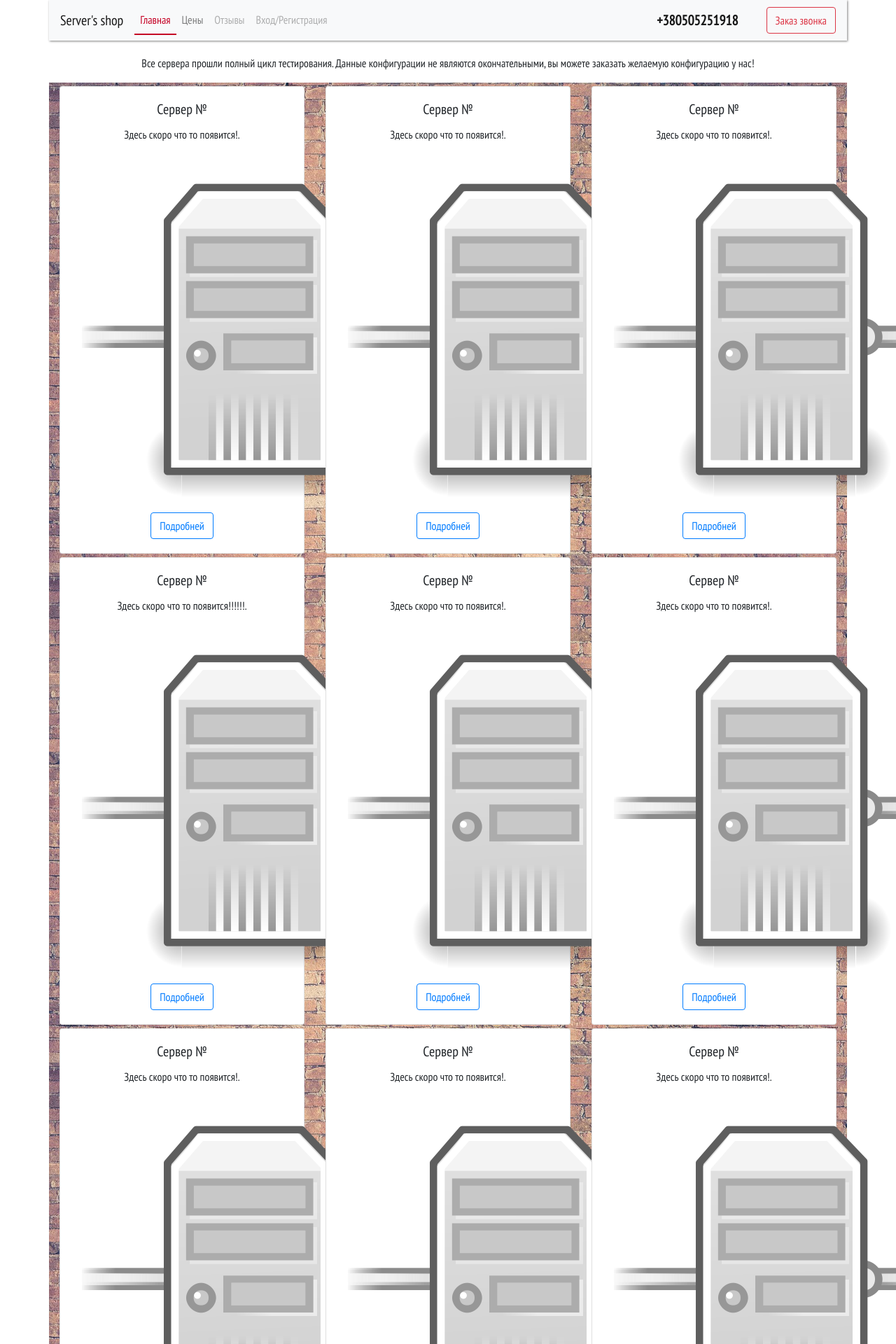
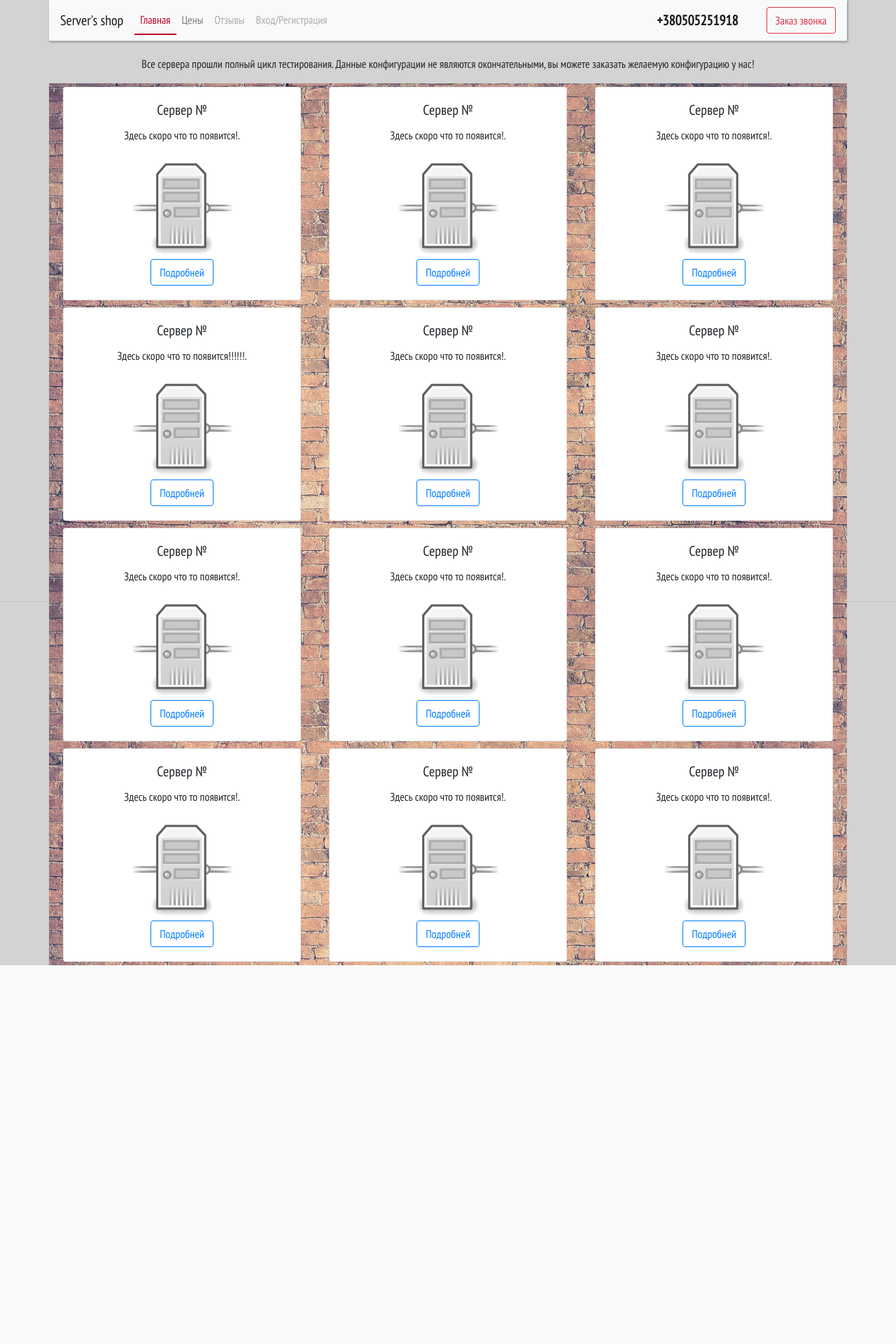
Before and after one commit to diego140584/django_site1, a Django app: page /prices/ in a window 1280 px wide; the page is wider, and only the part inside the window is pictured. Shown: the top 1920 px of that part at 70% size. After the commit the page ends 1379 px from the top of that part, so only its background shows below. Run offline with Django 3.2, Linux system fonts and the light colour scheme; some libraries are stand-ins or nearby versions.

Commit message:
some index and prices changes

```diff
--- a/servers/salesite/templates/prices.html
+++ b/servers/salesite/templates/prices.html
@@ -10,26 +10,14 @@
 </div>
 </div>
     <div class="container" style="text-align: center; background-image: url('{%static "images/server_back.jpg"  %}');">
-    <div class="row" style="margin-top: 5px">
+    <div class="row pricerow ">
         <div class="col-sm-4">
 
             <div class="card">
       <div class="card-body">
         <h5 class="card-title">Сервер №</h5>
         <p class="card-text">Здесь скоро что то появится!.</p>
-          <img src="{% static "images/little_server.png" %}" alt="">
-        <a href="#" class="btn btn-outline-primary">Подробней</a>
-      </div>
-    </div>
-
-        </div>
-        <div class="col-sm-4">
-
-                    <div class="card">
-      <div class="card-body">
-        <h5 class="card-title">Сервер №</h5>
-        <p class="card-text">Здесь скоро что то появится!.</p>
-                    <img src="{% static "images/little_server.png" %}" alt="">
+          <div class="cardimg img-fluid"> <img src="{% static "images/little_server.png" %}" alt=""></div>
 
         <a href="#" class="btn btn-outline-primary">Подробней</a>
       </div>
@@ -42,7 +30,21 @@
       <div class="card-body">
         <h5 class="card-title">Сервер №</h5>
         <p class="card-text">Здесь скоро что то появится!.</p>
-                    <img src="{% static "images/little_server.png" %}" alt="">
+          <div class="cardimg img-fluid"><div class="cardimg"><img src="{% static "images/little_server.png" %}" alt=""></div></div>
+
+        <a href="#" class="btn btn-outline-primary">Подробней</a>
+      </div>
+    </div>
+
+        </div>
+        <div class="col-sm-4">
+
+                    <div class="card">
+      <div class="card-body">
+        <h5 class="card-title">Сервер №</h5>
+        <p class="card-text">Здесь скоро что то появится!.</p>
+          <div class="cardimg img-fluid"><img src="{% static "images/little_server.png" %}" alt=""></div>
+
 
         <a href="#" class="btn btn-outline-primary">Подробней</a>
       </div>
@@ -50,14 +52,15 @@
 
         </div>
     </div>
-    <div class="row" style="margin-top: 5px">
+    <div class="row pricerow">
         <div class="col-sm-4">
 
                     <div class="card">
       <div class="card-body">
          <h5 class="card-title">Сервер №</h5>
         <p class="card-text">Здесь скоро что то появится!!!!!!.</p>
-                    <img src="{% static "images/little_server.png" %}" alt="">
+          <div class="cardimg img-fluid"><img src="{% static "images/little_server.png" %}" alt=""></div>
+
 
         <a href="#" class="btn btn-outline-primary">Подробней</a>
       </div>
@@ -70,7 +73,8 @@
       <div class="card-body">
          <h5 class="card-title">Сервер №</h5>
         <p class="card-text">Здесь скоро что то появится!.</p>
-                    <img src="{% static "images/little_server.png" %}" alt="">
+          <div class="cardimg img-fluid"><img src="{% static "images/little_server.png" %}" alt=""></div>
+
 
         <a href="#" class="btn btn-outline-primary">Подробней</a>
       </div>
@@ -83,7 +87,7 @@
       <div class="card-body">
          <h5 class="card-title">Сервер №</h5>
         <p class="card-text">Здесь скоро что то появится!.</p>
-                    <img src="{% static "images/little_server.png" %}" alt="">
+                    <div class="cardimg img-fluid"><img src="{% static "images/little_server.png" %}" alt=""></div>
 
         <a href="#" class="btn btn-outline-primary">Подробней</a>
       </div>
@@ -91,14 +95,14 @@
 
         </div>
     </div>
-    <div class="row" style="margin-top: 5px">
+    <div class="row pricerow">
         <div class="col-sm-4">
 
                     <div class="card">
       <div class="card-body">
          <h5 class="card-title">Сервер №</h5>
         <p class="card-text">Здесь скоро что то появится!.</p>
-                    <img src="{% static "images/little_server.png" %}" alt="">
+                    <div class="cardimg img-fluid"><img src="{% static "images/little_server.png" %}" alt=""></div>
 
         <a href="#" class="btn btn-outline-primary">Подробней</a>
       </div>
@@ -111,7 +115,7 @@
       <div class="card-body">
          <h5 class="card-title">Сервер №</h5>
         <p class="card-text">Здесь скоро что то появится!.</p>
-                    <img src="{% static "images/little_server.png" %}" alt="">
+                    <div class="cardimg"><img src="{% static "images/little_server.png" %}" alt=""></div>
 
         <a href="#" class="btn btn-outline-primary">Подробней</a>
       </div>
@@ -124,7 +128,7 @@
       <div class="card-body">
          <h5 class="card-title">Сервер №</h5>
         <p class="card-text">Здесь скоро что то появится!.</p>
-                    <img src="{% static "images/little_server.png" %}" alt="">
+                    <div class="cardimg img-fluid"><img src="{% static "images/little_server.png" %}" alt=""></div>
 
         <a href="#" class="btn btn-outline-primary">Подробней</a>
       </div>
@@ -132,14 +136,14 @@
 
         </div>
     </div>
-    <div class="row" style="margin-top: 5px; margin-bottom: 5px">
+    <div class="row pricerow" >
         <div class="col-sm-4">
 
                     <div class="card">
       <div class="card-body">
          <h5 class="card-title">Сервер №</h5>
         <p class="card-text">Здесь скоро что то появится!.</p>
-                    <img src="{% static "images/little_server.png" %}" alt="">
+                    <div class="cardimg img-fluid"><img src="{% static "images/little_server.png" %}" alt=""></div>
 
         <a href="#" class="btn btn-outline-primary">Подробней</a>
       </div>
@@ -152,7 +156,7 @@
       <div class="card-body">
          <h5 class="card-title">Сервер №</h5>
         <p class="card-text">Здесь скоро что то появится!.</p>
-                    <img src="{% static "images/little_server.png" %}" alt="">
+                    <div class="cardimg"><img src="{% static "images/little_server.png" %}" alt=""></div>
 
         <a href="#" class="btn btn-outline-primary">Подробней</a>
       </div>
@@ -165,8 +169,7 @@
       <div class="card-body">
          <h5 class="card-title">Сервер №</h5>
         <p class="card-text">Здесь скоро что то появится!.</p>
-                    <img src="{% static "images/little_server.png" %}" alt="">
-
+            <div class="cardimg img-fluid"><img src="{% static "images/little_server.png" %}" alt=""></div>
 
         <a href="#" class="btn btn-outline-primary">Подробней</a>
       </div>
--- a/servers/salesite/views.py
+++ b/servers/salesite/views.py
@@ -30,7 +30,7 @@ def regForm(request):
             firm = regF.cleaned_data["firm"]
             phone = regF.cleaned_data["phone"]
             password = regF.cleaned_data["password"]
-            return HttpResponse("{0} {1} {2} {3} {4}!".format(name, last_name, gender, birth, firm, phone))
+            return HttpResponse("")
     else:
         Rform = RegForm()
         context = {"form": Rform}
--- a/servers/static/css/index.css
+++ b/servers/static/css/index.css
@@ -2,6 +2,7 @@
 
 html, body {
     height: 100%;
+    background-color:lightgrey;
 }
 
 html, body, button {
@@ -11,13 +12,17 @@ html, body, button {
 
 }
 
+nav{
+    border-bottom: 1px solid silver;
+}
+
 .content {
     height: 100%;
 }
 
 
 #block1 {
-    margin-top: 50px;
+    margin-top: 20px;
 }
 
 #block1 .text-main {
@@ -41,6 +46,11 @@ html, body, button {
 
 img {
     max-height: 100%;
+}
+
+#block1 .faceimg {
+    width: 40%;
+    height: auto;
 }
 
 
@@ -94,7 +104,21 @@ color: red;
   flex-direction: column;
   height: 100%;
 }
+.text-main {
+    text-align: center;
+    font-size: 1.5em;
+}
 
 footer {
     background-color: royalblue;
+    border-top: 1px solid silver;
 }
+.card {
+    margin: 5px;
+
+}
+
+.cardimg img {
+   width: 50%;
+    height: 50%;
+}
```
Also changed, not shown: servers/salesite/templates/index.html (+10 -10 lines).
